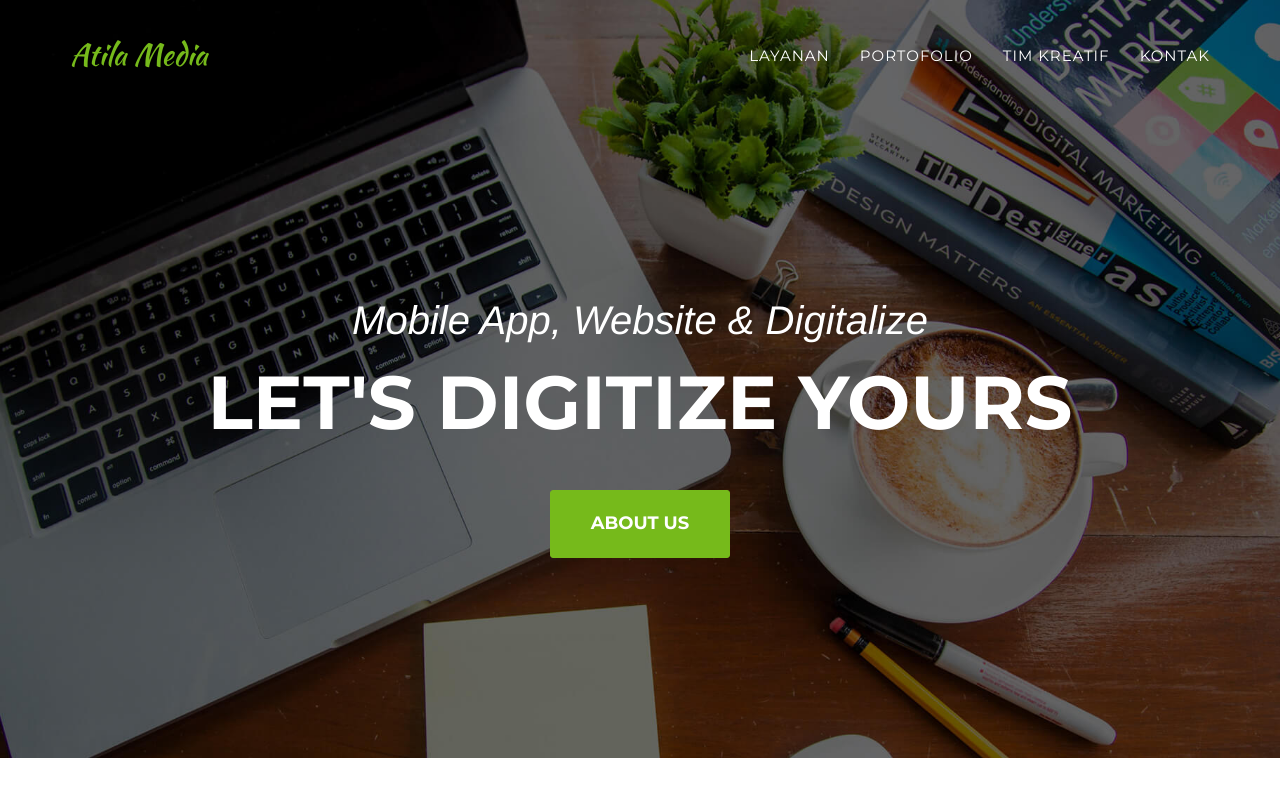
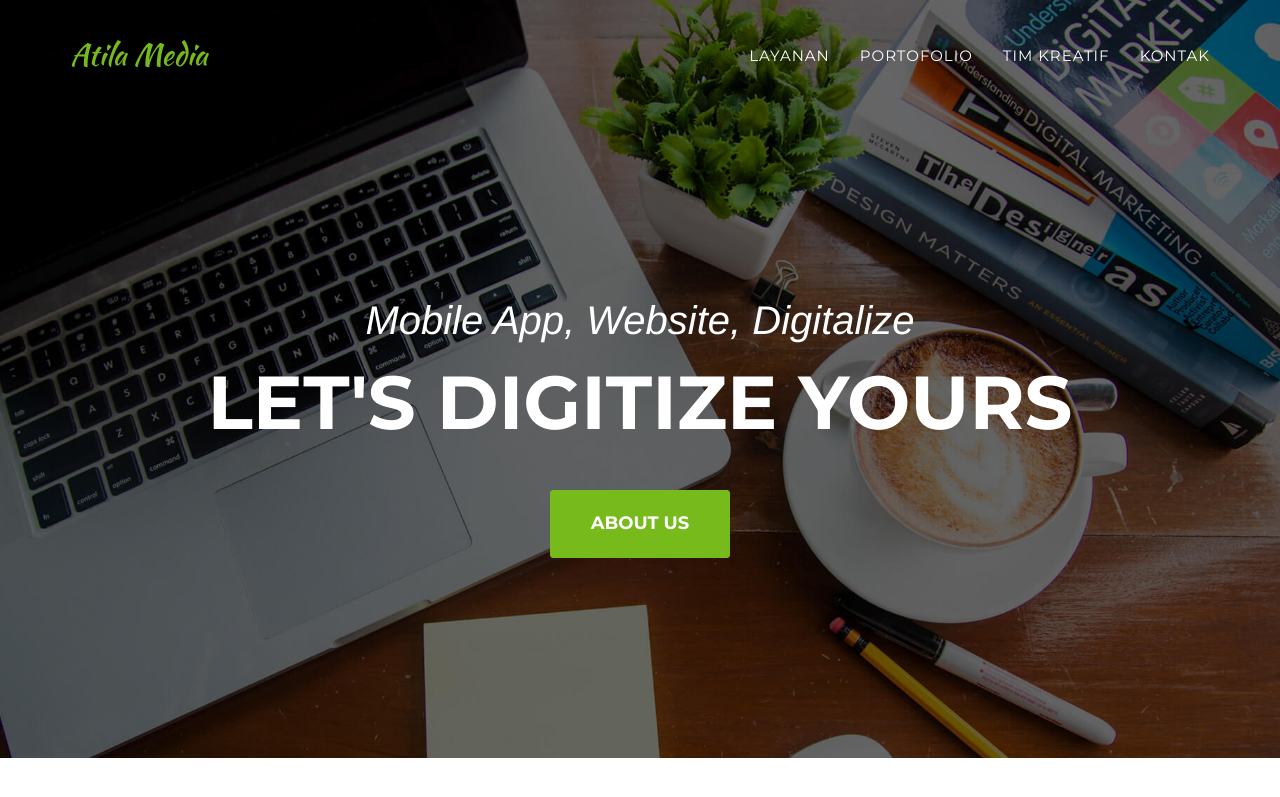
Before and after one commit to atilamedia/atilamedia.github.io, a Jekyll site: the page built from index.html, in a window 1280 px wide and 900 px high. Shown: the top 797 px of the window. Built offline with Jekyll 4.4.1, drawn with Linux system fonts in a browser that asks for light colours; some web fonts are replaced.

Commit message:
Update header.html

```diff
--- a/_includes/header.html
+++ b/_includes/header.html
@@ -44,7 +44,7 @@
     <header>
         <div class="container">
             <div class="intro-text">
-                <div class="intro-lead-in">Mobile App, Website & Digitalize</div>
+                <div class="intro-lead-in">Mobile App, Website, Digitalize</div>
                 <div class="intro-heading">Let's Digitize Yours</div>
                 <a href="#about" class="page-scroll btn btn-xl">About Us</a>
             </div>
```
